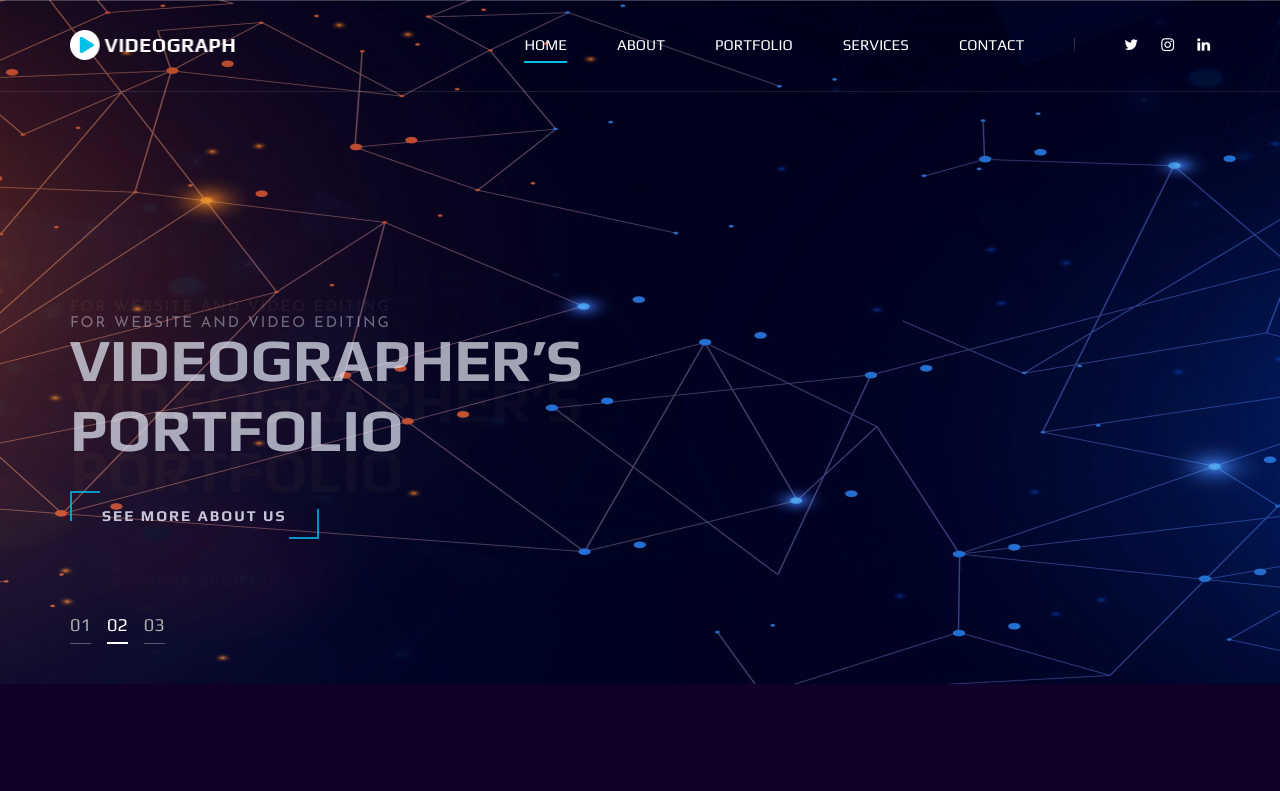
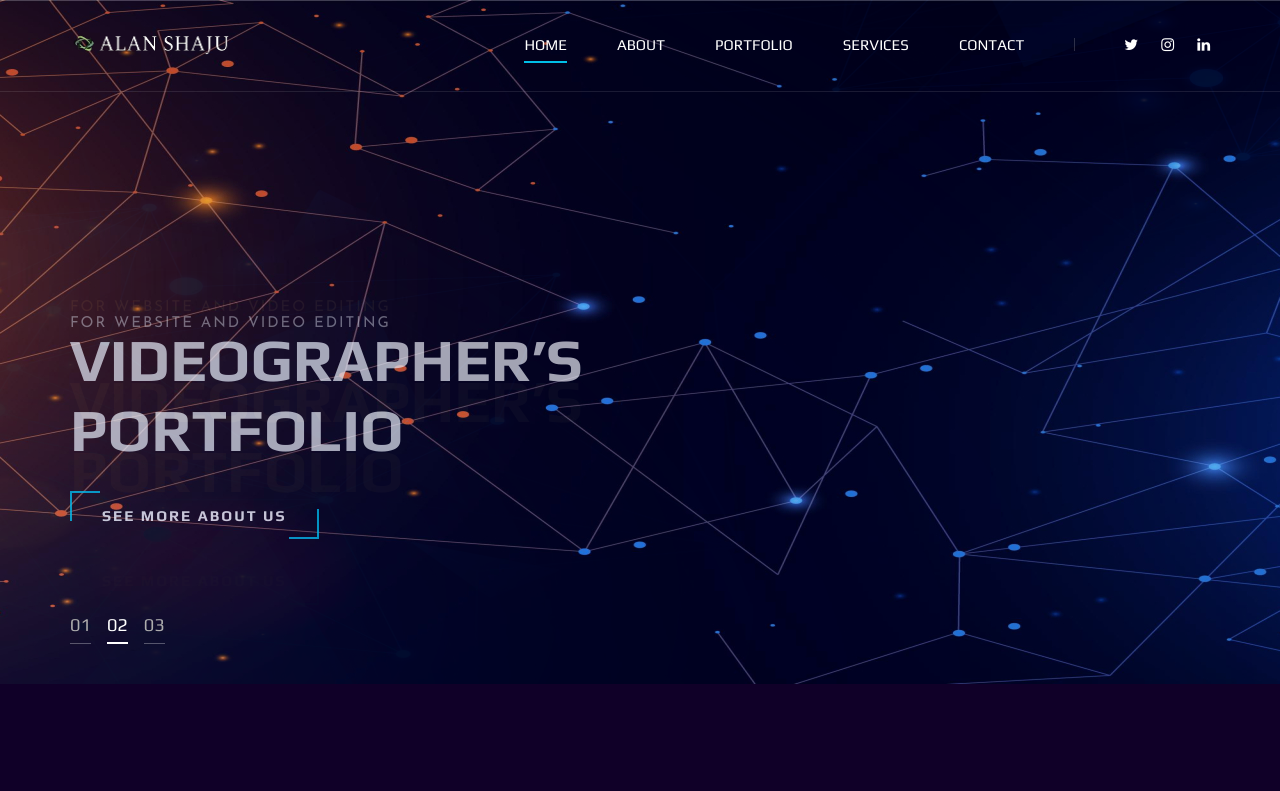
Before and after one commit to Alan2k2/Alan-shaju.com, a plain HTML site: page index.html in a window 1280 px wide. Shown: the top 791 px of the page. Drawn offline with Linux system fonts and the light colour scheme.

Commit message:
added logo

```diff
--- a/index.html
+++ b/index.html
@@ -36,7 +36,7 @@
             <div class="row">
                 <div class="col-lg-2">
                     <div class="header__logo">
-                        <a href="./index.html"><img src="img/logo.png" alt=""></a>
+                        <a href="./index.html"><img src="img/logo1.png" alt=""></a>
                     </div>
                 </div>
                 <div class="col-lg-10">
```
Also changed, not shown: img/logo1.png (added).
